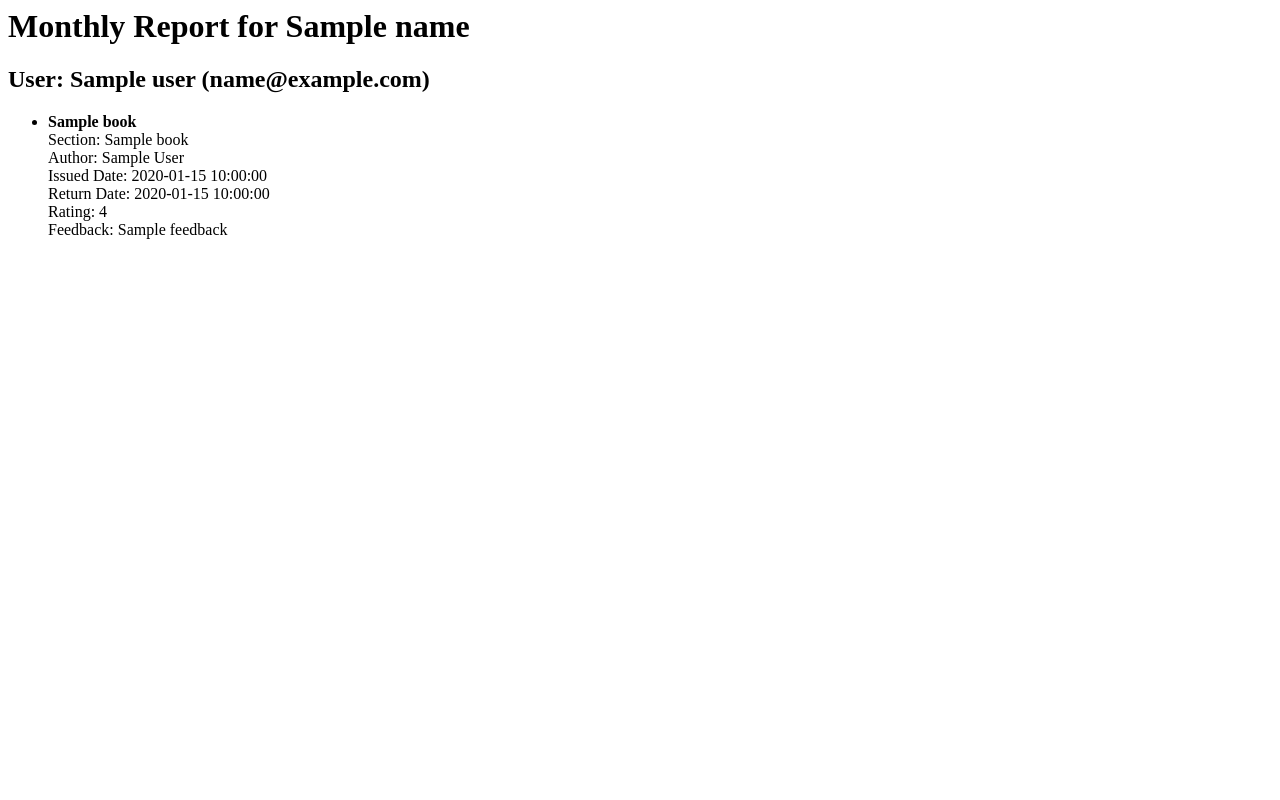
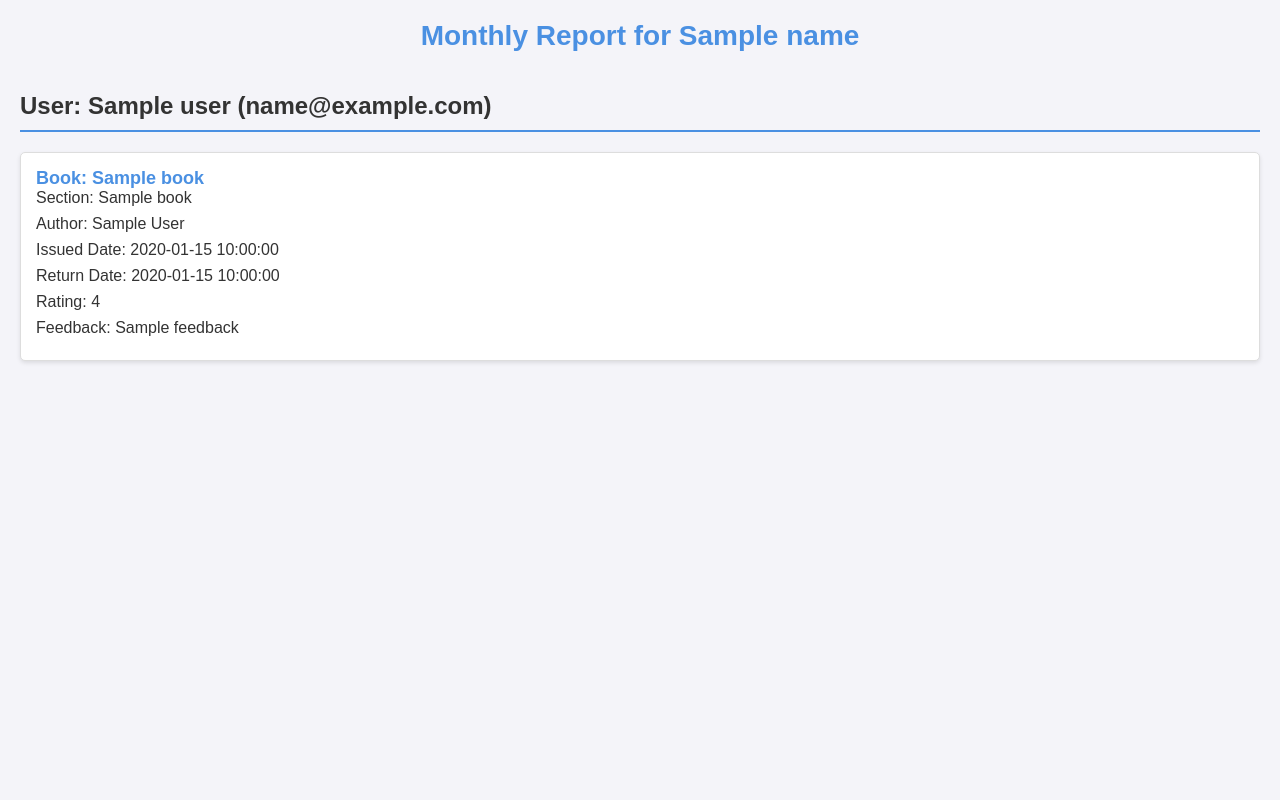
Before and after one commit to rajarshiroydev/modern_application_development_2, a Flask app: template templates/admin_monthly_report.html in a window 1280 px wide. Run offline with Flask 3, Linux system fonts and the light colour scheme; the template is opened without the code that fills it: most values are stand-ins (such as "Sample title", 1, 10 or a date in 2020).

Commit message:
added last_login attribute to user model. improved admin report html design

```diff
--- a/123_book_details_20240812_081733.csv
+++ /dev/null
@@ -1 +0,0 @@
-Book,Section,Author,Date Issued,Date Returned
--- a/123_book_details_20240812_082741.csv
+++ /dev/null
@@ -1 +0,0 @@
-Book,Section,Author,Date Issued,Date Returned
--- a/static/components/Register.js
+++ b/static/components/Register.js
@@ -12,7 +12,7 @@ export default {
           <input v-model="username" type="text" id="username" name="username" class="form-control" required>
         </div>
         <div class="form-group">
-          <label for="email" class="form-label">Username</label>
+          <label for="email" class="form-label">Email</label>
           <input v-model="email" type="email" id="email" name="email" class="form-control" required>
         </div>
         <div class="form-group">
--- a/templates/admin_monthly_report.html
+++ b/templates/admin_monthly_report.html
@@ -2,6 +2,58 @@
 
 <head>
     <title>Monthly Report</title>
+    <style>
+        body {
+            font-family: Arial, sans-serif;
+            background-color: #f4f4f9;
+            color: #333;
+            margin: 0;
+            padding: 20px;
+        }
+
+        h1 {
+            color: #4A90E2;
+            font-size: 28px;
+            text-align: center;
+            margin-bottom: 40px;
+        }
+
+        h2 {
+            color: #333;
+            font-size: 24px;
+            border-bottom: 2px solid #4A90E2;
+            padding-bottom: 10px;
+            margin-top: 40px;
+        }
+
+        ul {
+            list-style-type: none;
+            padding: 0;
+        }
+
+        li {
+            background-color: #fff;
+            margin-bottom: 20px;
+            padding: 15px;
+            border: 1px solid #ddd;
+            border-radius: 5px;
+            box-shadow: 0 2px 4px rgba(0, 0, 0, 0.1);
+        }
+
+        li strong {
+            font-size: 18px;
+            color: #4A90E2;
+        }
+
+        li br {
+            margin-bottom: 10px;
+        }
+
+        li span {
+            display: block;
+            margin-bottom: 8px;
+        }
+    </style>
 </head>
 
 <body>
@@ -11,13 +63,13 @@
     <ul>
         {% for book in user.issuances %}
         <li>
-            <strong>{{ book.book_name }}</strong><br>
-            Section: {{ book.section_name }}<br>
-            Author: {{ book.author }}<br>
-            Issued Date: {{ book.date_issued }}<br>
-            Return Date: {{ book.return_date }}<br>
-            Rating: {{ book.rating }}<br>
-            Feedback: {{ book.feedback }}<br>
+            <strong>Book: {{ book.book_name }}</strong><br>
+            <span>Section: {{ book.section_name }}</span>
+            <span>Author: {{ book.author }}</span>
+            <span>Issued Date: {{ book.date_issued }}</span>
+            <span>Return Date: {{ book.return_date }}</span>
+            <span>Rating: {{ book.rating }}</span>
+            <span>Feedback: {{ book.feedback }}</span>
         </li>
         {% endfor %}
     </ul>
```
Also changed, not shown: application/models.py (+4 -3 lines), application/routes.py (+6 -1 lines), application/tasks.py (+7 -1 lines), celerybeat-schedule.db, instance/database.db, 1 other file.
